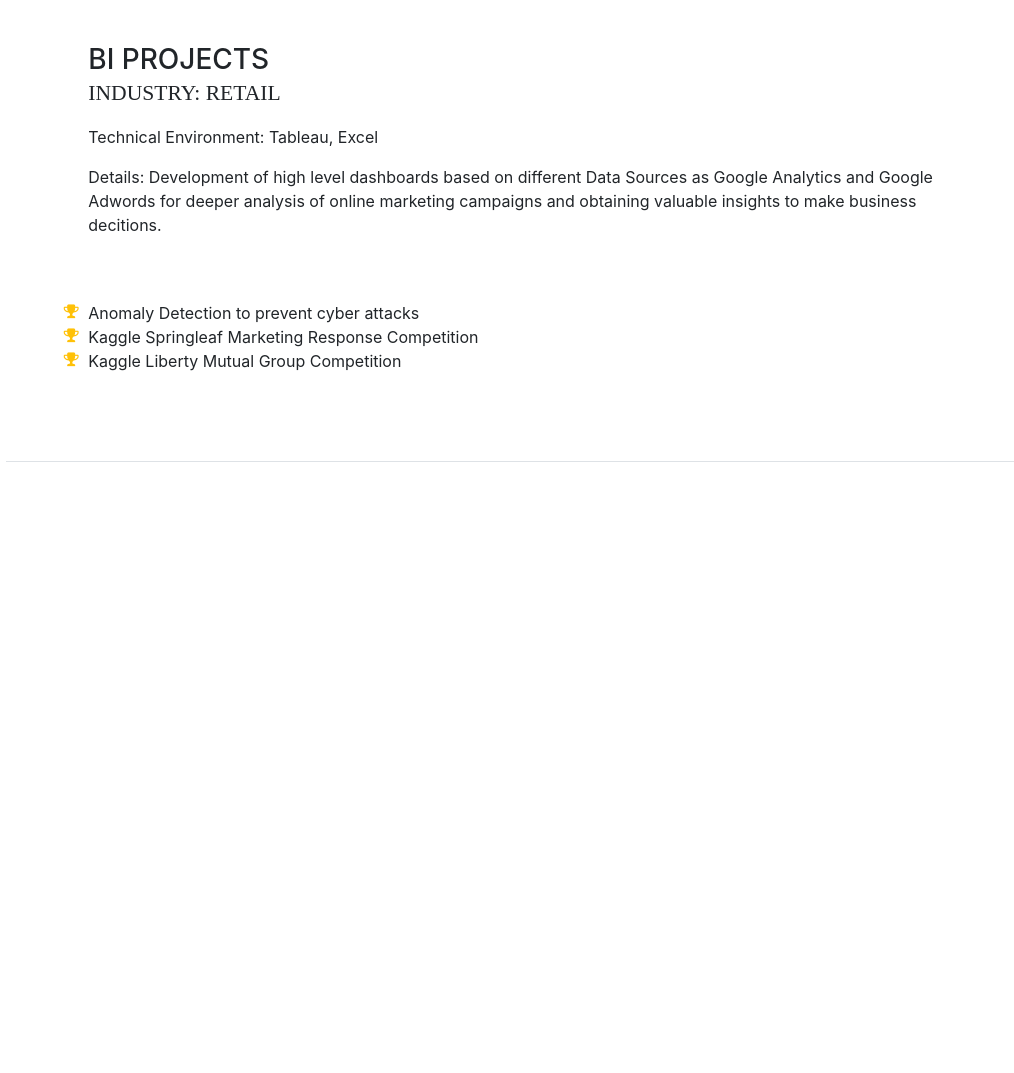
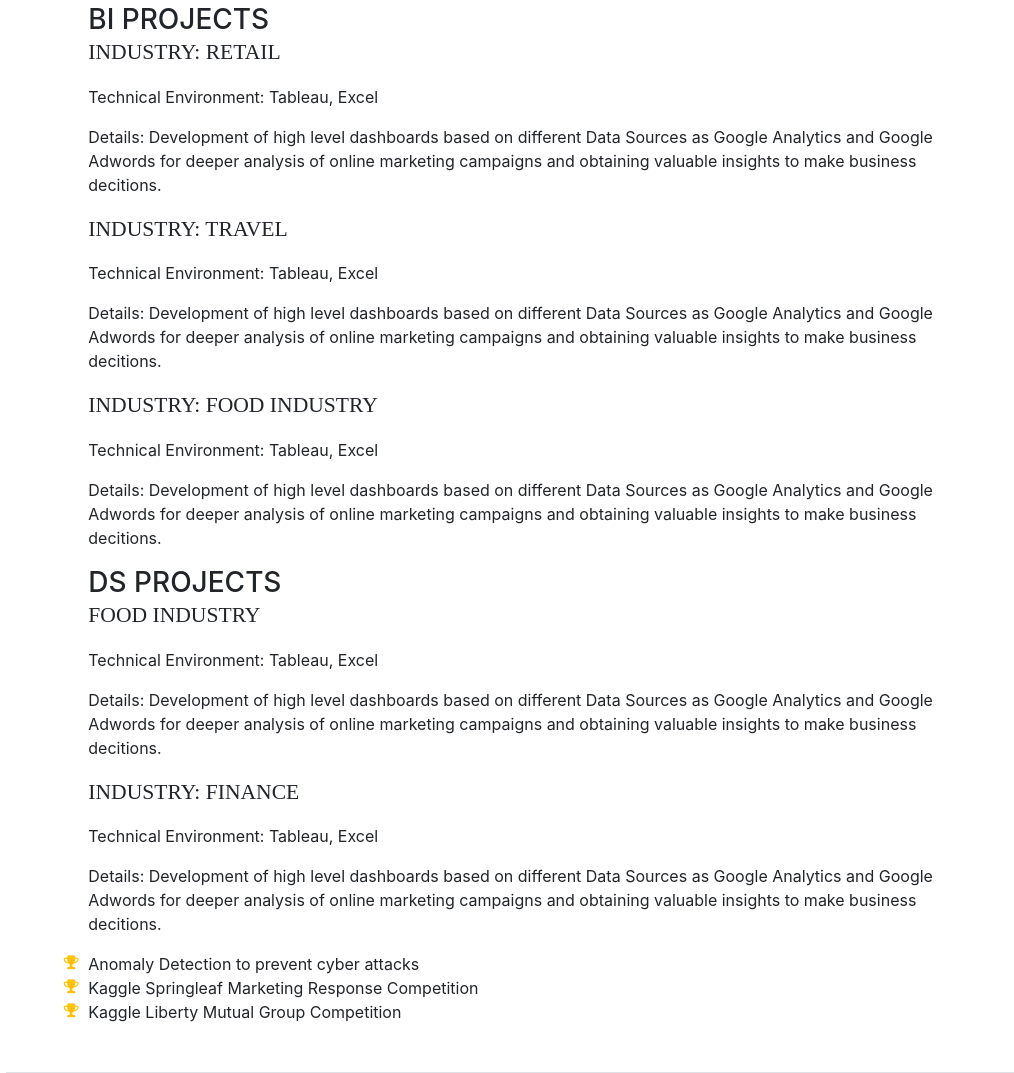
Before and after one commit to StefanieAnderson/cv, a website with bundled scripts: page index.html in a window 1280 px wide. Shown: the part 4537-5610 px from the top of the page, without its empty margins (266-1280 px from the left). Before the commit the page ends 4999 px from the top, so only its background shows below. Built offline with nearby package versions, Linux system fonts and the light colour scheme; a web font is replaced by a local one.

Commit message:
Update index.html

```diff
--- a/index.html
+++ b/index.html
@@ -313,14 +313,35 @@
          <ul class="fa-ul mb-0">
 
 
-            <div class="resume-item d-flex flex-column flex-md-row mb-5">
+            <!--<div class="resume-item d-flex flex-column flex-md-row mb-5">-->
             <div class="resume-content mr-auto">
               <h3 class="mb-0">BI Projects</h3>
               <div class="subheading mb-3">Industry: Retail</div>
               <p>Technical Environment: Tableau, Excel</p>
               <p>Details: Development of high level dashboards based on different Data Sources as Google Analytics and Google Adwords for deeper analysis of online marketing campaigns and obtaining valuable insights to make business decitions.</p>
+
+               <div class="subheading mb-3">Industry: Travel</div>
+              <p>Technical Environment: Tableau, Excel</p>
+              <p>Details: Development of high level dashboards based on different Data Sources as Google Analytics and Google Adwords for deeper analysis of online marketing campaigns and obtaining valuable insights to make business decitions.</p>
+
+              <div class="subheading mb-3">Industry: Food industry</div>
+              <p>Technical Environment: Tableau, Excel</p>
+              <p>Details: Development of high level dashboards based on different Data Sources as Google Analytics and Google Adwords for deeper analysis of online marketing campaigns and obtaining valuable insights to make business decitions.</p>
+
+
+              <h3 class="mb-0">DS Projects</h3>
+              <div class="subheading mb-3">Food industry</div>
+              <p>Technical Environment: Tableau, Excel</p>
+              <p>Details: Development of high level dashboards based on different Data Sources as Google Analytics and Google Adwords for deeper analysis of online marketing campaigns and obtaining valuable insights to make business decitions.</p>
+
+              <div class="subheading mb-3">Industry: Finance</div>
+              <p>Technical Environment: Tableau, Excel</p>
+              <p>Details: Development of high level dashboards based on different Data Sources as Google Analytics and Google Adwords for deeper analysis of online marketing campaigns and obtaining valuable insights to make business decitions.</p>
+
+
+
             </div>
-            </div>
+            <!--</div>-->
 
 
 
```
